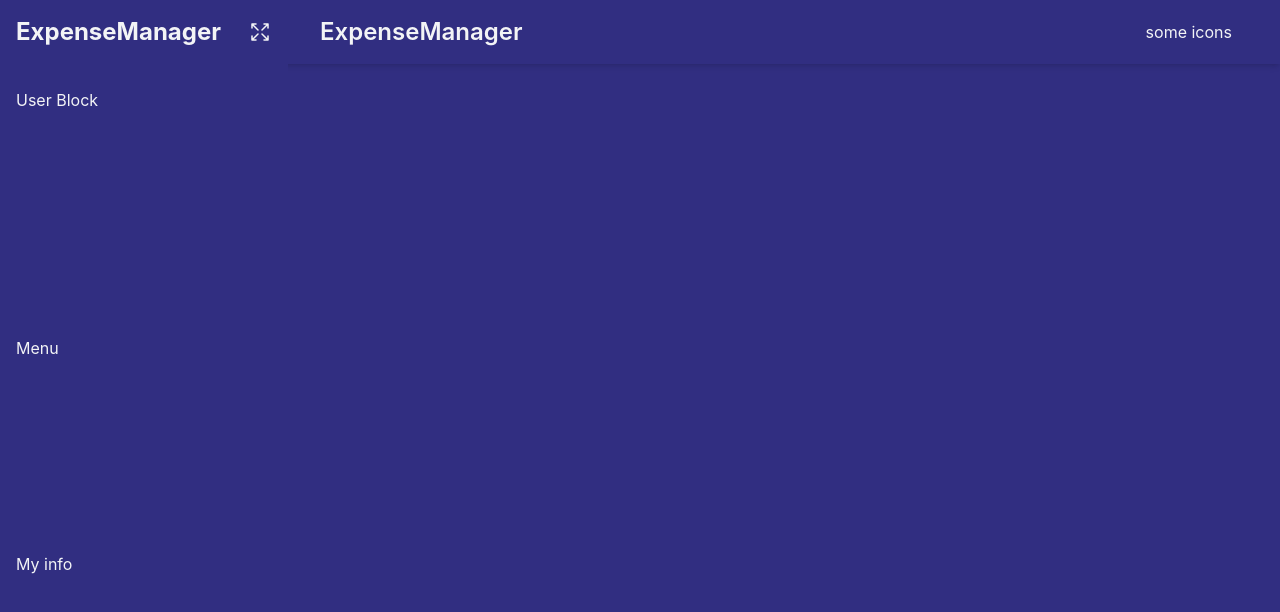
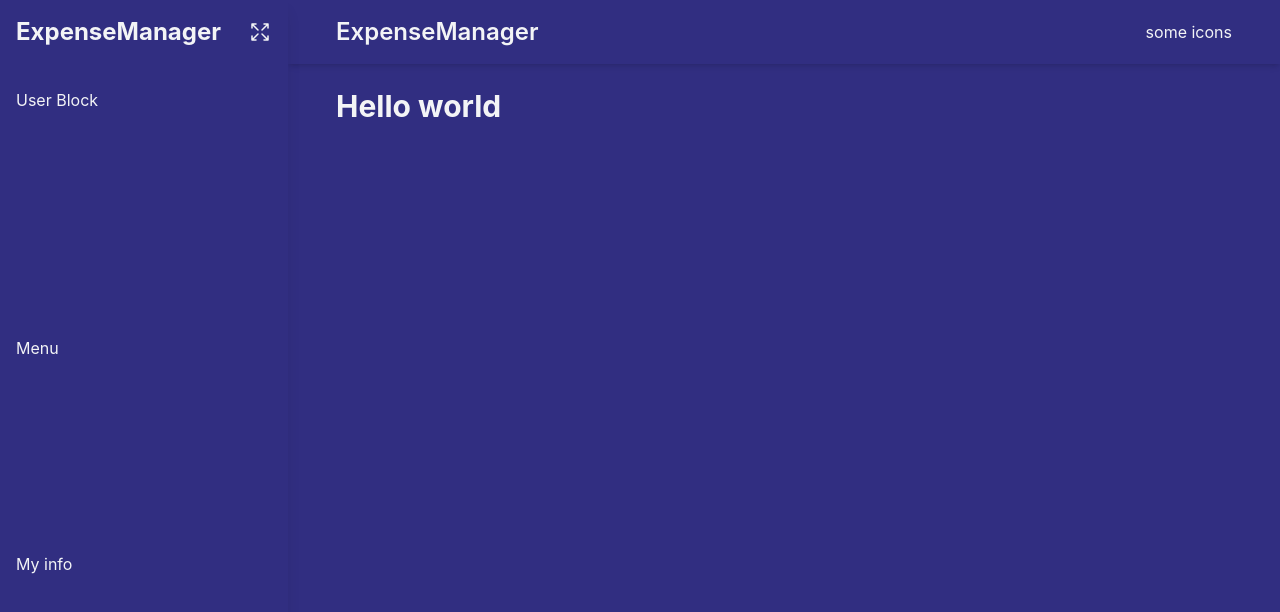
Before and after one commit to Pablo-Aviles-Prieto/expenses-management, a Next.js app: page / in a window 1280 px wide. Shown: the top 612 px of the page. Built offline with nearby package versions, Linux system fonts and the light colour scheme.

Commit message:
WIP: transitioning when open or close the left menu

```diff
--- /dev/null
+++ b/src/components/layout/Content.tsx
@@ -0,0 +1,20 @@
+import type { FC } from 'react'
+import { useLeftMenu } from '@/hooks/useLeftMenu'
+import { Header } from './Header'
+
+type Props = {
+  children: JSX.Element
+}
+
+export const Content: FC<Props> = ({ children }) => {
+  const leftMenu = useLeftMenu()
+
+  const leftMargin: string = leftMenu.isOpen ? 'ml-72' : 'ml-12'
+
+  return (
+    <div className={`transition-spacing duration-500 ease-out ${leftMargin}`}>
+      <Header classes="px-12" />
+      <div className="mx-12 my-6">{children}</div>
+    </div>
+  )
+}
--- a/src/components/layout/Header.tsx
+++ b/src/components/layout/Header.tsx
@@ -1,10 +1,18 @@
 import type { FC } from 'react'
 
-export const Header: FC = () => {
+type PropsI = {
+  classes?: string
+}
+
+export const Header: FC<PropsI> = ({ classes = '' }) => {
   return (
-    <div className="h-16 flex items-center justify-between px-12 pl-80 shadow-md">
+    <div className={`h-16 flex items-center justify-between shadow-md ${classes}`}>
       <h3 className="font-semibold text-2xl">ExpenseManager</h3>
       <p>some icons</p>
     </div>
   )
 }
+
+Header.defaultProps = {
+  classes: ''
+}
--- a/src/components/layout/Layout.tsx
+++ b/src/components/layout/Layout.tsx
@@ -1,5 +1,6 @@
 import type { FC } from 'react'
-import { Header } from './Header'
+import { LeftMenuProvider } from '@/contexts'
+import { Content } from './Content'
 import { LeftMenu } from './LeftMenu'
 
 type Props = {
@@ -9,9 +10,10 @@ type Props = {
 export const Layout: FC<Props> = ({ children }) => {
   return (
     <div className="relative">
-      <Header />
-      <LeftMenu />
-      <div className="mx-12 my-6">{children}</div>
+      <LeftMenuProvider>
+        <LeftMenu />
+        <Content>{children}</Content>
+      </LeftMenuProvider>
     </div>
   )
 }
--- a/src/components/layout/LeftMenu.tsx
+++ b/src/components/layout/LeftMenu.tsx
@@ -1,12 +1,37 @@
 import type { FC } from 'react'
-import { Maximize } from '../icons'
+import { useLeftMenu } from '@/hooks/useLeftMenu'
+import { Maximize, Minimize } from '../icons'
+
+type ButtonsI = {
+  width: number
+  height: number
+  className: string
+  onClick: () => void
+}
+
+const IconToRender = (props: ButtonsI) => {
+  const leftMenu = useLeftMenu()
+  return leftMenu.isOpen ? <Maximize {...props} /> : <Minimize {...props} />
+}
 
 export const LeftMenu: FC = () => {
+  const leftMenu = useLeftMenu()
+
+  const leftMenuStateHandler = () => {
+    leftMenu.switchState()
+  }
+
+  const sideBarMargin: string = leftMenu.isOpen ? '-ml-0' : '-ml-60'
+  const sideBarPadding: string = leftMenu.isOpen ? 'px-4' : 'px-3'
+
   return (
-    <div className="fixed top-0 left-0 h-full w-72 px-4 overflow-auto transition ease-out duration-400 z-1">
-      <div className="h-16 flex items-center justify-between">
-        <p className="font-bold text-2xl">ExpenseManager</p>
-        <Maximize width={24} height={24} className="cursor-pointer" />
+    <div
+      // eslint-disable-next-line max-len
+      className={`fixed top-0 left-0 h-full overflow-auto transition-spacing ease-out shadow-lg w-72 duration-500 z-1 ${sideBarMargin} ${sideBarPadding}`}
+    >
+      <div className="flex items-center justify-between h-16">
+        <p className="text-2xl font-bold">ExpenseManager</p>
+        <IconToRender width={24} height={24} className="cursor-pointer" onClick={leftMenuStateHandler} />
       </div>
       <p className="h-56 my-6">User Block</p>
       <p className="h-48 my-6">Menu</p>
--- /dev/null
+++ b/src/contexts/LeftMenu.tsx
@@ -0,0 +1,20 @@
+import React, { createContext, useState, useMemo } from 'react'
+import type { LeftMenuContextData } from '@/interfaces'
+
+type LeftMenuProviderI = {
+  children: React.ReactNode
+}
+
+export const LeftMenuContext = createContext<LeftMenuContextData | undefined>(undefined)
+
+export const LeftMenuProvider: React.FC<LeftMenuProviderI> = ({ children }) => {
+  const [isOpen, setIsOpen] = useState(true)
+
+  const switchState = () => {
+    setIsOpen(prev => !prev)
+  }
+
+  const contextValue = useMemo(() => ({ isOpen, switchState }), [isOpen])
+
+  return <LeftMenuContext.Provider value={contextValue}>{children}</LeftMenuContext.Provider>
+}
--- /dev/null
+++ b/src/contexts/index.ts
@@ -0,0 +1 @@
+export { LeftMenuProvider } from './LeftMenu'
--- /dev/null
+++ b/src/hooks/useLeftMenu.tsx
@@ -0,0 +1,16 @@
+import { useContext } from 'react'
+import { LeftMenuContext } from '@/contexts/LeftMenu'
+
+export const useLeftMenu = () => {
+  const context = useContext(LeftMenuContext)
+
+  if (!context) {
+    throw new Error('useLeftMenu must be used within a LeftMenuProvider')
+  }
+
+  const switchState = () => {
+    context.switchState()
+  }
+
+  return { isOpen: context.isOpen, switchState }
+}
--- /dev/null
+++ b/src/interfaces/LeftMenuContextData.ts
@@ -0,0 +1,4 @@
+export interface LeftMenuContextData {
+  isOpen: boolean
+  switchState: () => void
+}
--- /dev/null
+++ b/src/interfaces/index.ts
@@ -0,0 +1 @@
+export type { LeftMenuContextData } from './LeftMenuContextData'
--- a/tailwind.config.js
+++ b/tailwind.config.js
@@ -5,6 +5,9 @@ module.exports = {
     extend: {
       fontFamily: {
         inter: ['Inter', 'sans-serif']
+      },
+      transitionProperty: {
+        spacing: 'margin, padding'
       }
     }
   },
```
